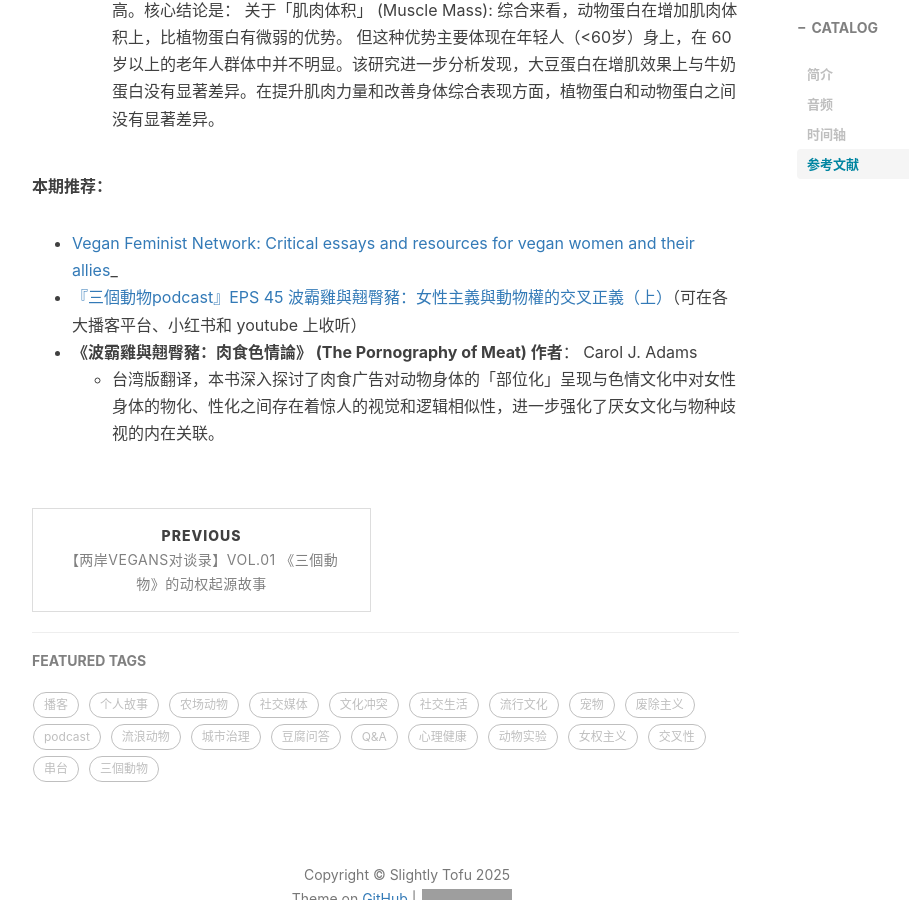
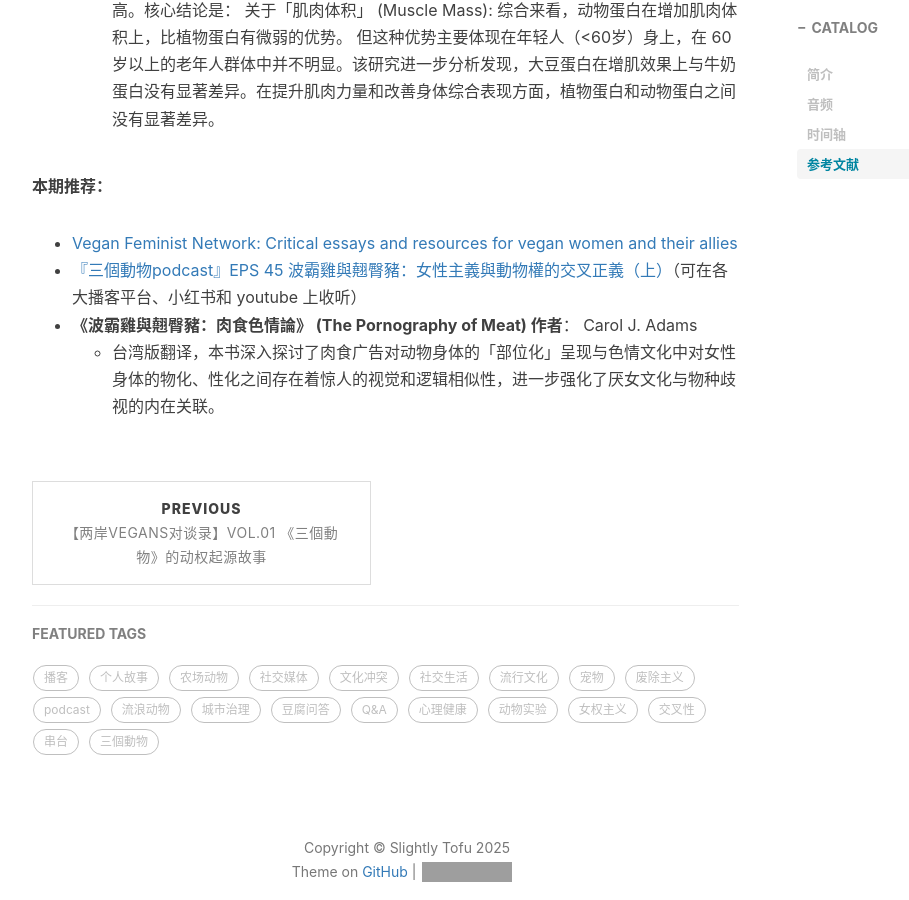
Before and after one commit to slightlytofu/slightlytofu.github.io, a Jekyll site: the page built from _posts/2025-08-09-Vol.10-肉蛋奶女权的诞生-以她的生命为我赋权.md, in a window 1280 px wide and 900 px high, scrolled down 3199 px. Shown: the whole window, without its empty margins (233-1142 px from the left). Built offline with Jekyll 4.4.1, drawn with Linux system fonts in a browser that asks for light colours; nearby versions of some CDN libraries; comment, search, counter and statistics services are not loaded; grey boxes are pictures that could not be loaded.

Commit message:
Formatting: vol10

```diff
--- a/_posts/2025-08-09-Vol.10-肉蛋奶女权的诞生-以她的生命为我赋权.md
+++ b/_posts/2025-08-09-Vol.10-肉蛋奶女权的诞生-以她的生命为我赋权.md
@@ -81,7 +81,7 @@ tags:
 
 **本期推荐：**
 
-* [Vegan Feminist Network: Critical essays and resources for vegan women and their allies](https://veganfeministnetwork.com/){:target="_blank"}_
+* [Vegan Feminist Network: Critical essays and resources for vegan women and their allies](https://veganfeministnetwork.com/){:target="_blank"}
 * [『三個動物podcast』EPS 45 波霸雞與翹臀豬：女性主義與動物權的交叉正義（上）](https://www.bilibili.com/video/BV1Svt1zPEfC/?vd_source=cf023f6a14fd5c9a5507e2e5b087a550){:target="_blank"}（可在各大播客平台、小红书和 youtube 上收听）
 * **《波霸雞與翹臀豬：肉食色情論》 (The Pornography of Meat) 作者**： Carol J. Adams
   * 台湾版翻译，本书深入探讨了肉食广告对动物身体的「部位化」呈现与色情文化中对女性身体的物化、性化之间存在着惊人的视觉和逻辑相似性，进一步强化了厌女文化与物种歧视的内在关联。
```
